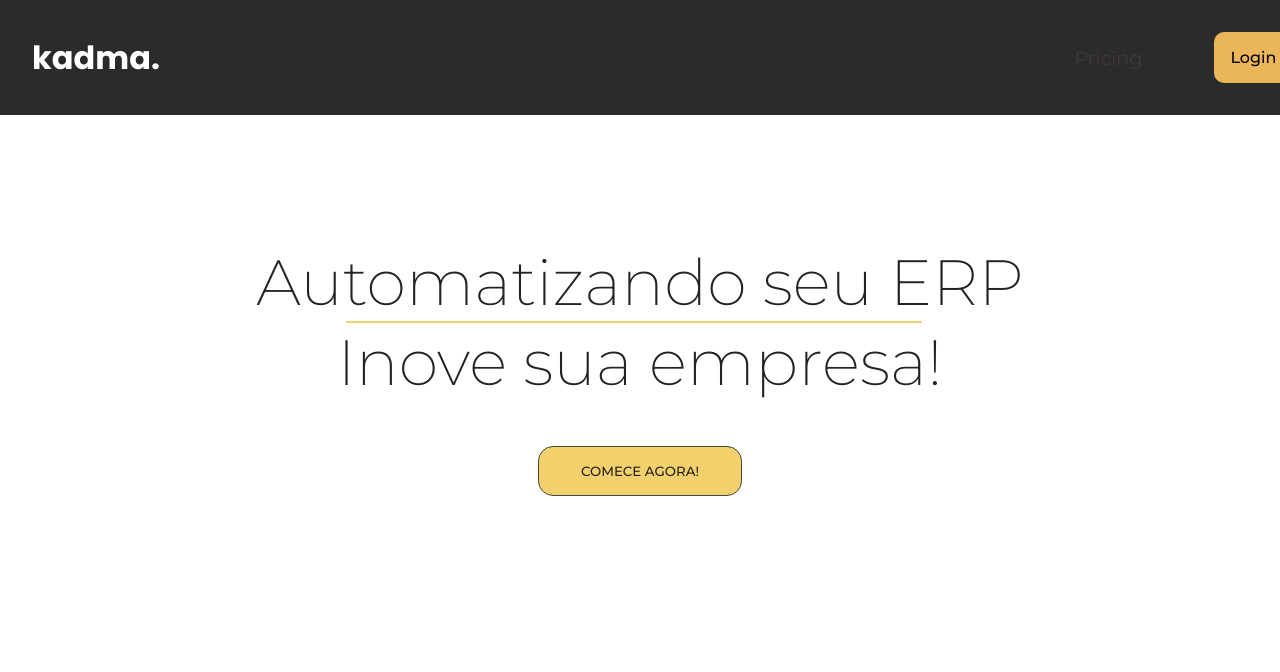
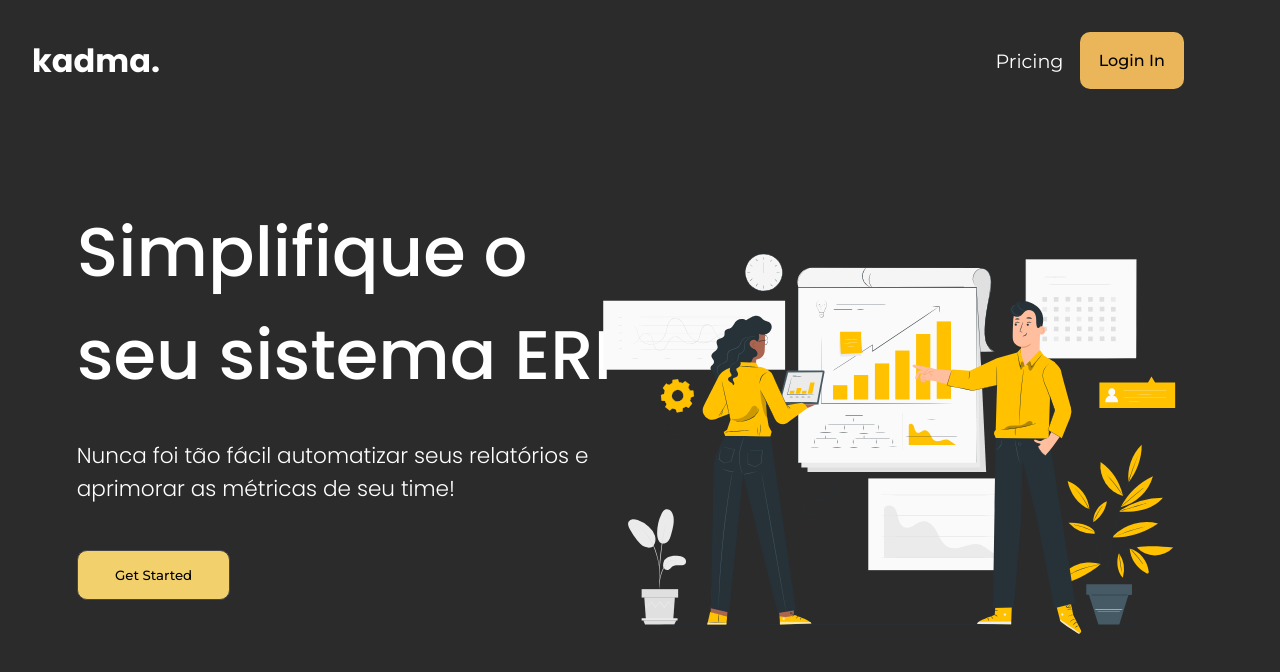
Before and after one commit to henriquedouradoo/kadma, a React (Vite) app: page / in a window 1280 px wide. Shown: the top 672 px of the page. Built offline with nearby package versions, Linux system fonts and the light colour scheme; no server answers.

Commit message:
Alterando cores da page home + novo layout

```diff
--- a/src/Pages/Home/index.tsx
+++ b/src/Pages/Home/index.tsx
@@ -1,18 +1,22 @@
 
 import { Link } from 'react-router-dom';
 import './styles.css';
-
+import HomeImg from '../../Assets/home.svg';
 export function Home() {
     return(
         <div className='container-home'>
             <div className="title">
                 <h1>
-                    Automatizando seu ERP
-                    <div className="border"></div>
-                    <span>Inove sua empresa!</span>
+                    Simplifique o
+                    <br />
+                    <span>seu sistema ERP</span>
                 </h1>
-                <Link to="/pricing"><button className='btn-home'>COMECE AGORA!</button> </Link>
+                <h6>
+                Nunca foi tão fácil automatizar seus relatórios e <br />  aprimorar as métricas de seu time!
+                </h6>
+                <Link to="/pricing"><button className='btn-home'>Get Started</button> </Link>
                 </div>
+                <img className='img-home' src={HomeImg} />
             </div>
     );
 }
--- a/src/Pages/Home/styles.css
+++ b/src/Pages/Home/styles.css
@@ -1,39 +1,48 @@
 .container-home {
     position: relative;
+    background: var(--bg-black);
+    height: 100vh;
 }
 
 .title {
     align-items: center;
-    text-align: center;
+    text-align: left;
     width: 100%;
-    margin-top: 8rem;
+    margin-top: 5rem;
+
+    margin-left: 6%;
+}
+
+.title h6 {
+    align-items: center;
+
+    font-weight: 300;
+    font-size: 1.35rem;
+
+    font-family: var(--font-title);
+    color: var(--white);
 }
 
 .title h1 {
-    font-weight: 200;
-    font-family: var(--font-text);
-    color: var(--title-base);
-    font-size: 4rem;
-}
+    font-weight: 500;
+    font-family: var(--font-title);
+    color: var(--white);
+    font-size: 4.3rem;
 
-.border {
-    border-bottom: 2px solid var(--yellow-light);
-    width: 45%;
-    position: relative;
-    left: 27%;
+    margin-bottom: 2rem;
 }
 
 .btn-home {
     margin-top: 2.8rem;
-    width: 16%;
+    width: 12%;
 
     border: 1px solid;
     padding: 1rem;
-    border-radius: 15px;
+    border-radius: 10px;
 
     background: var(--yellow-light);
     border-color: var(--bg-gray);
-    color: var(--title-base);
+    color: var(--black);
 
     font-weight: 500;
     font-family: var(--font-text);
@@ -42,6 +51,18 @@
 }
 
 .btn-home:hover {
-    background: var(--bg-none);
-    color: var(--yellow-700);
+    background: var(--bg-yellow);
+    color: var(--white);
+
 }
+
+.img-home {
+    width: 50%;
+    margin-left: 45%;
+
+    margin-top: -30%;
+}
+
+.img-parceiros {
+    width: 10%;
+}
--- a/src/components/Clerk/index.tsx
+++ b/src/components/Clerk/index.tsx
@@ -6,7 +6,7 @@
     <div className="container-clerk">
       <SignedOut>
       <SignInButton mode="redirect" forceRedirectUrl="/dashboard">
-        <button className="btn-enter">   Login in   </button>
+        <button className="btn-enter">   Login In   </button>
       </SignInButton>
       </SignedOut>
     </div>
--- a/src/components/Clerk/styles.css
+++ b/src/components/Clerk/styles.css
@@ -1,5 +1,5 @@
 .btn-enter {
-    padding: 1rem;
+    padding: 1.2rem;
     border: none;
     border-radius: 10px;
 
--- a/src/components/Header-Dashboard/styles.css
+++ b/src/components/Header-Dashboard/styles.css
@@ -11,6 +11,7 @@
     display: flex;
     padding: 2.0rem;
     width: 100%;
+
 
 }
 
@@ -31,11 +32,11 @@
 
 ul {
     display: flex;
-    gap: 4.5rem;
+    gap: 1rem;
 }
 
 li {
-    color: var(--subtitle-base);
+    color: var(--white);
     cursor: pointer;
     font-family: var(--font-text);
     transition: all 0.4s ease;
--- a/src/components/Header/styles.css
+++ b/src/components/Header/styles.css
@@ -29,11 +29,10 @@
 
 ul {
     display: flex;
-    gap: 3.5rem;
 }
 
 li {
-    color: var(--subtitle-base);
+    color: var(--white);
     cursor: pointer;
     font-family: var(--font-text);
     transition: all 0.4s ease;
@@ -45,4 +44,5 @@
 
 .navbar {
     align-items: center;
+    margin-right: 10%;
 }
--- a/src/global.css
+++ b/src/global.css
@@ -17,6 +17,7 @@
     --yellow-light: #f2d06b;
     --yellow-700: #ebb659;
     --white: #ffffff;
+    --black: #000;
 
     --title-white: #ffffff;
     --title-base: #272221;
@@ -30,4 +31,5 @@
     --bg-none: #ffffff00;
     --bg-black: #2B2B2B;
     --bg-card: #4b4b4ba5;
+    --bg-yellow: #f8d230;
 }
```
Also changed, not shown: src/Assets/home.svg (added), src/Assets/parceiros.svg (added).
